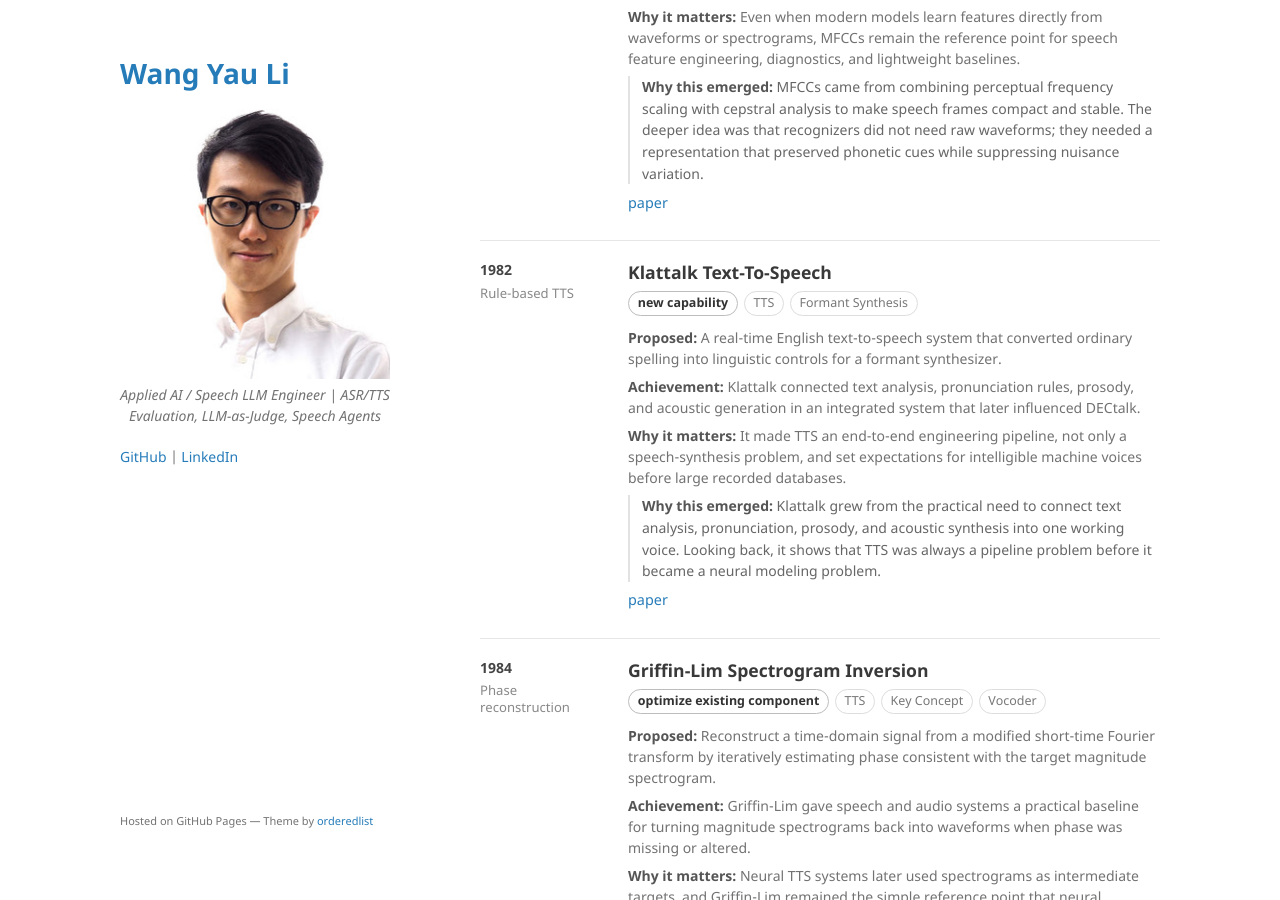
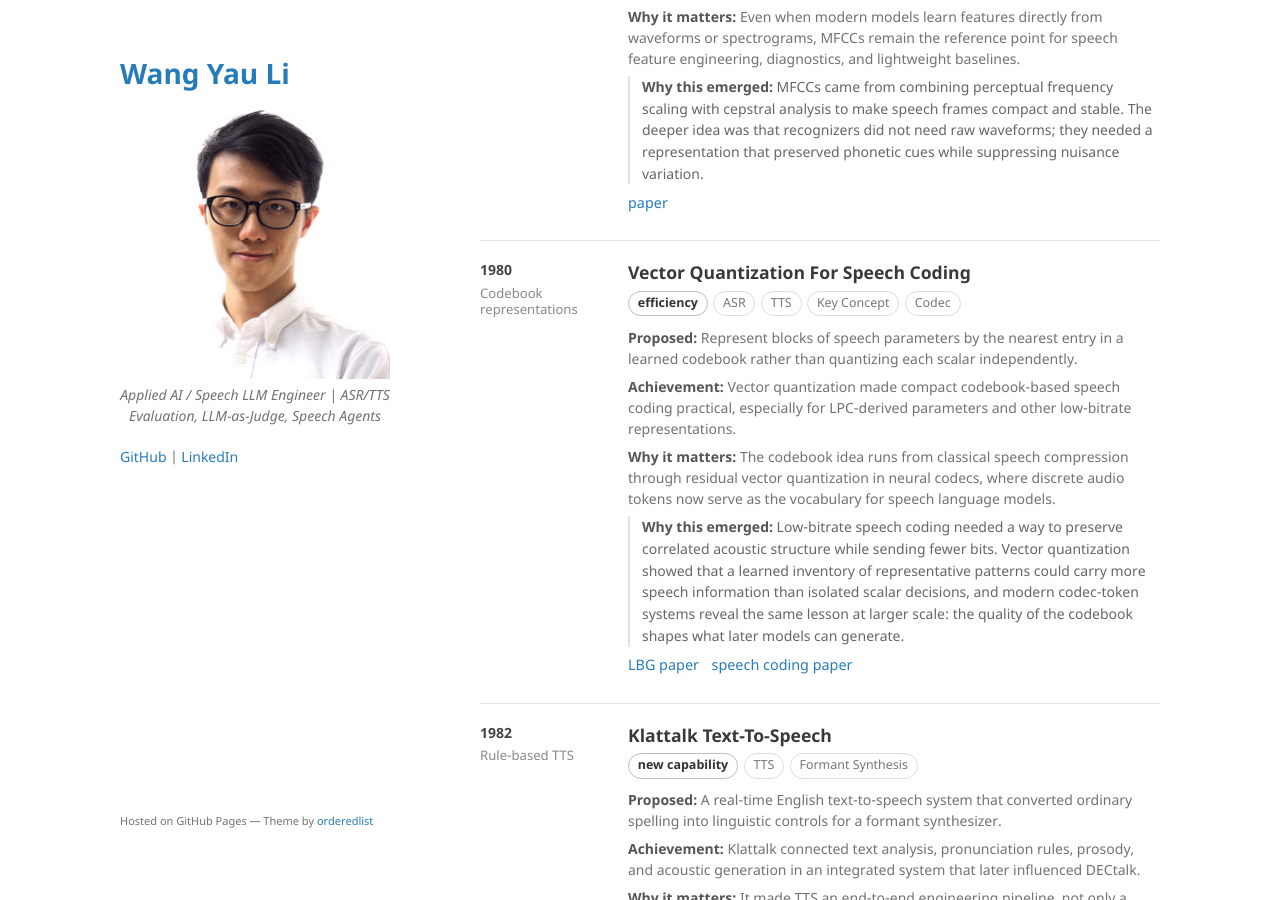
Before and after one commit to kennethli319/kennethli319.github.io, a Jekyll site: the page built from speech-timeline.md, in a window 1280 px wide and 900 px high, scrolled down 5705 px. Built offline with Jekyll 4.4.1, drawn with Linux system fonts in a browser that asks for light colours.

Commit message:
Add vector quantization speech timeline milestone

```diff
--- a/speech-timeline.md
+++ b/speech-timeline.md
@@ -368,6 +368,22 @@ title: Speech Timeline
 
 <section class="speech-row">
   <aside class="speech-year">
+    1980
+    <div class="speech-kicker">Codebook representations</div>
+  </aside>
+  <div class="speech-body">
+    <h2>Vector Quantization For Speech Coding</h2>
+    <div class="speech-meta"><span class="speech-impact">efficiency</span><span class="speech-tag">ASR</span><span class="speech-tag">TTS</span><span class="speech-tag">Key Concept</span><span class="speech-tag">Codec</span></div>
+    <p><strong>Proposed:</strong> Represent blocks of speech parameters by the nearest entry in a learned codebook rather than quantizing each scalar independently.</p>
+    <p><strong>Achievement:</strong> Vector quantization made compact codebook-based speech coding practical, especially for LPC-derived parameters and other low-bitrate representations.</p>
+    <p><strong>Why it matters:</strong> The codebook idea runs from classical speech compression through residual vector quantization in neural codecs, where discrete audio tokens now serve as the vocabulary for speech language models.</p>
+    <p class="speech-reflection"><strong>Why this emerged:</strong> Low-bitrate speech coding needed a way to preserve correlated acoustic structure while sending fewer bits. Vector quantization showed that a learned inventory of representative patterns could carry more speech information than isolated scalar decisions, and modern codec-token systems reveal the same lesson at larger scale: the quality of the codebook shapes what later models can generate.</p>
+    <p class="speech-source"><a href="https://ieeexplore.ieee.org/document/1094577/">LBG paper</a> <a href="https://ieeexplore.ieee.org/document/1163445/">speech coding paper</a></p>
+  </div>
+</section>
+
+<section class="speech-row">
+  <aside class="speech-year">
     1982
     <div class="speech-kicker">Rule-based TTS</div>
   </aside>
```
